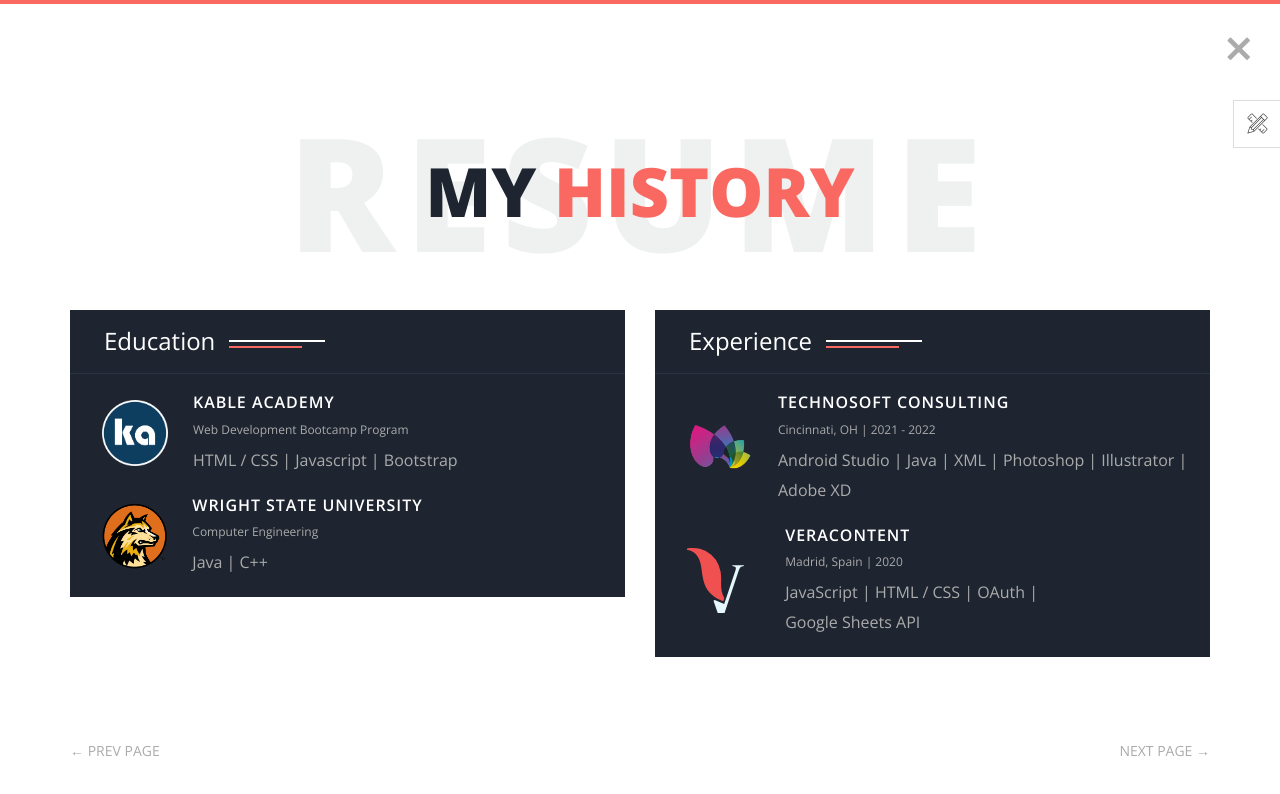
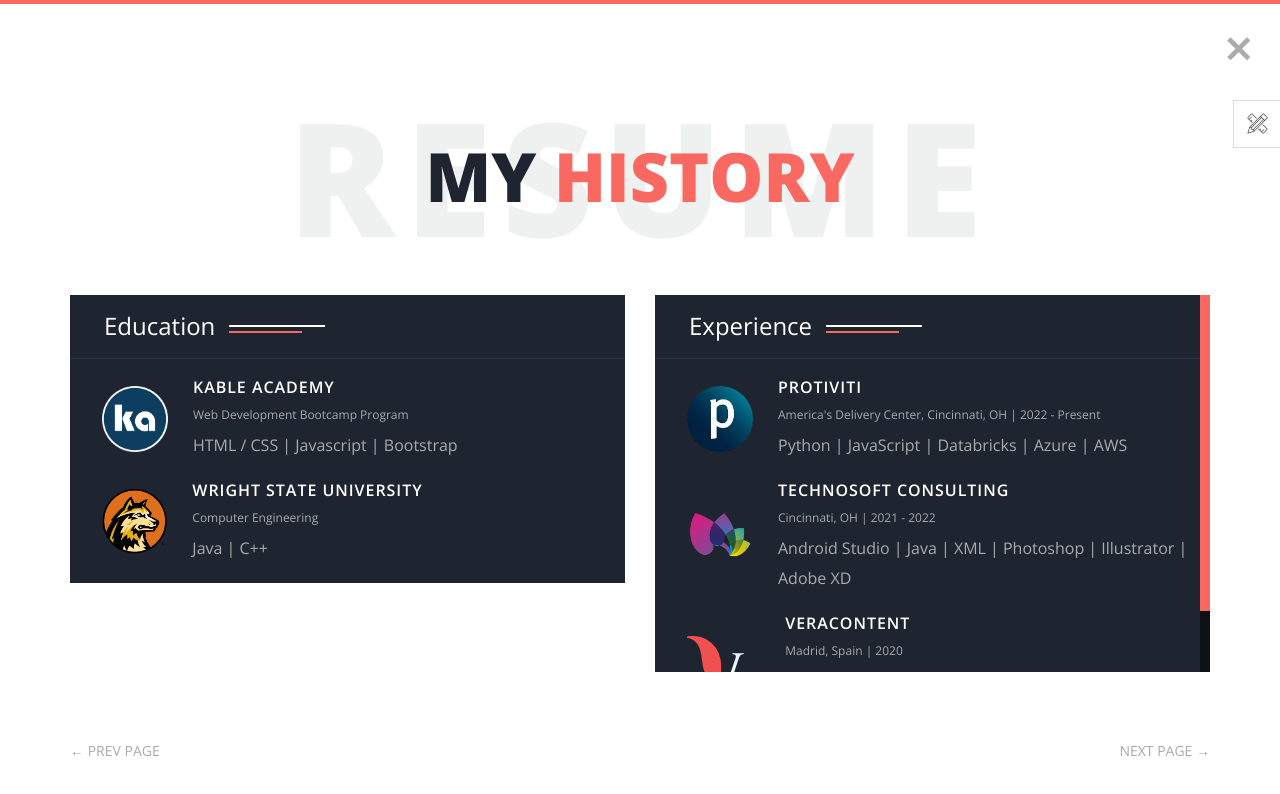
Before and after one commit to ksamavati/portfolio, a website: page theme/resume.html in a window 1280 px wide. Drawn offline with nearby package versions, Linux system fonts and the light colour scheme; files whose address does not match are found by name.

Commit message:
added Protiviti to resume

```diff
--- a/theme/resume.html
+++ b/theme/resume.html
@@ -149,6 +149,16 @@
                             <div class="history-scroller">
                                 <div class="history-item">
                                     <div class="history-icon">
+                                        <img src="./images/Logos/Protiviti_logo.png" alt="" class="history-image">
+                                    </div>
+                                    <div class="history-text">
+                                        <h5>Protiviti</h5>
+                                        <span>America's Delivery Center, Cincinnati, OH | 2022 - Present</span>
+                                        <p>Python | JavaScript | Databricks | Azure | AWS</p>
+                                    </div>
+                                </div>
+                                <div class="history-item">
+                                    <div class="history-icon">
                                         <img src="./images/Logos/Technosoft_logo3.jpg" alt="" class="history-image">
                                     </div>
                                     <div class="history-text">
@@ -167,50 +177,6 @@
                                         <p>JavaScript | HTML / CSS | OAuth | <br>Google Sheets API</p>
                                     </div>
                                 </div>
-                                <!-- /.history-item -->
-                                <!-- <div class="history-item">
-                  <div class="history-icon">
-                    <span class="history-hex"></span>
-                    <i class="tf-documents5"></i>
-                  </div>
-                  <div class="history-text">
-                    <h5>Kable Academy</h5>
-                    <span>2022</span>
-                    <p>Web development bootcamp.</p>
-                  </div>
-                </div> -->
-                                <!-- /.history-item -->
-                                <!-- <div class="history-item">
-                  <div class="history-icon">
-                    <span class="history-hex"></span>
-                    <i class="tf-documents5"></i>
-                  </div>
-                  <div class="history-text">
-                    <h5>Merin Land College</h5>
-                    <span>2012 - 2014</span>
-                  </div>
-                </div> -->
-                                <!-- /.history-item -->
-                                <!-- <div class="history-item">
-                  <div class="history-icon">
-                    <span class="history-hex"></span>
-                    <i class="tf-documents5"></i>
-                  </div>
-                  <div class="history-text">
-                    <h5>Merin Land College</h5>
-                    <span>2012 - 2014</span>
-                  </div>
-                </div> -->
-                                <!-- /.history-item -->
-                                <!-- <div class="history-item">
-                  <div class="history-icon">
-                    <span class="history-hex"></span>
-                    <i class="tf-documents5"></i>
-                  </div>
-                  <div class="history-text">
-                    <h5>Merin Land College</h5>
-                    <span>2012 - 2014</span>
-                  </div> -->
                             </div>
                             <!-- /.history-item -->
                         </div>
```
Also changed, not shown: source/resume.html (+10 -44 lines), source/images/Logos/Protiviti_alt_logo.png (added), source/images/Logos/Protiviti_logo.png (added), theme/images/Logos/Protiviti_alt_logo.png (added), theme/images/Logos/Protiviti_logo.png (added).
